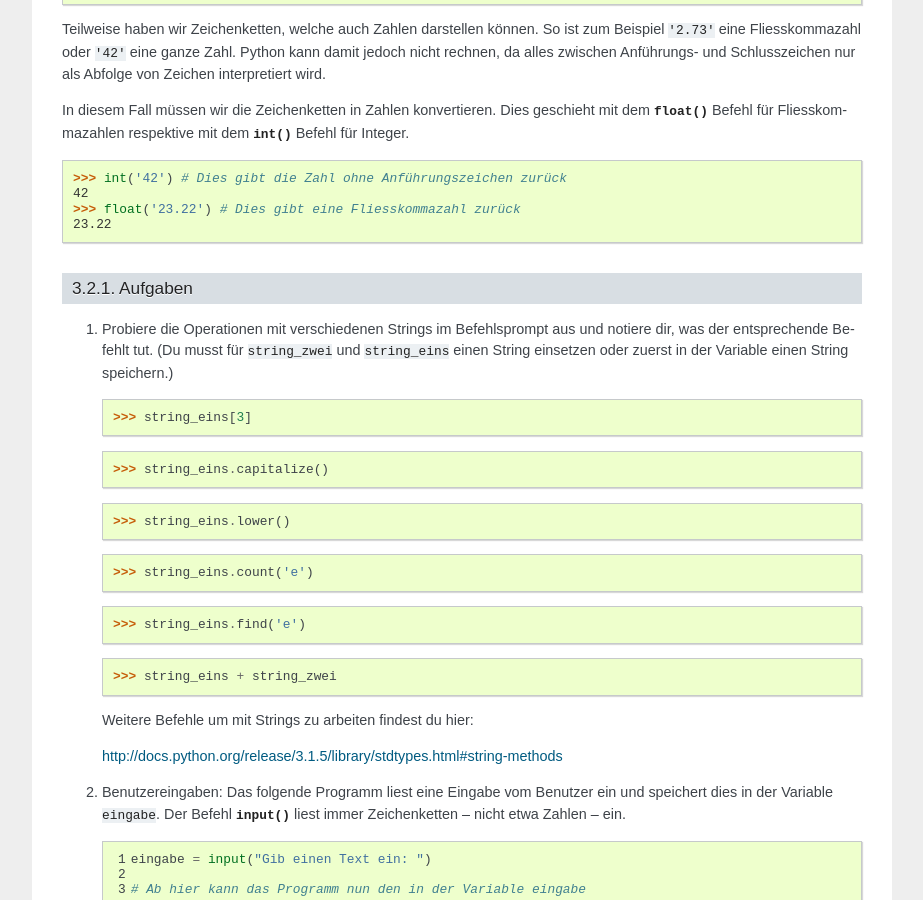
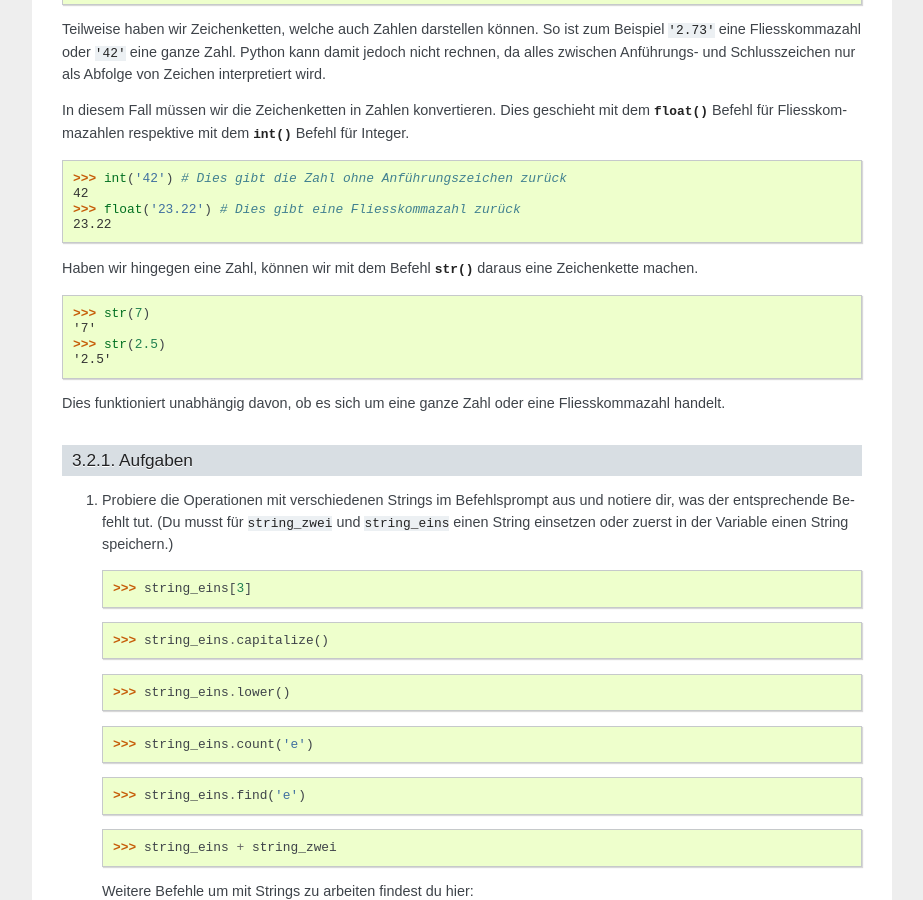
Before and after one commit to hb9hnt/pythonbuch, a Sphinx documentation site: the page built from source/datentypen.rst, in a window 1280 px wide and 900 px high, scrolled down 2558 px. Shown: the whole window, without its empty margins (198-1121 px from the left). Built offline with Sphinx 7.4.7, drawn with Linux system fonts in a browser that asks for light colours.

Commit message:
str() erwähnt

```diff
--- a/TODO.org
+++ b/TODO.org
@@ -1,7 +1,12 @@
 * Korrekturen
+** TODO Gleichzeichen erklären
+   - Es wird zu wenig genau erklärt, dass das Gleichzeichen
+     eine bestimmte Richtung hat.
 * Ideen
+** TODO Aufgabe: Umrechung Binär
 ** TODO Aufgabenidee: Teilen mit Rest
 * Nächste Ziele
+** TODO Einführungs von input ist nicht optimal
 ** TODO Kapitel: Objekte
 ** TODO Kapitel: Lösungen
 ** TODO Lizenz auf CC ändern
--- a/source/datentypen.rst
+++ b/source/datentypen.rst
@@ -156,6 +156,16 @@ geschieht mit dem :py:func:`float()` Befehl für Fliesskommazahlen respektive mi
 >>> float('23.22') # Dies gibt eine Fliesskommazahl zurück
 23.22
 
+Haben wir hingegen eine Zahl, können wir mit dem Befehl :py:func:`str()` daraus
+eine Zeichenkette machen.
+
+>>> str(7)
+'7'
+>>> str(2.5)
+'2.5'
+
+Dies funktioniert unabhängig davon, ob es sich um eine ganze Zahl oder eine
+Fliesskommazahl handelt.
 
 Aufgaben
 ~~~~~~~~
```
